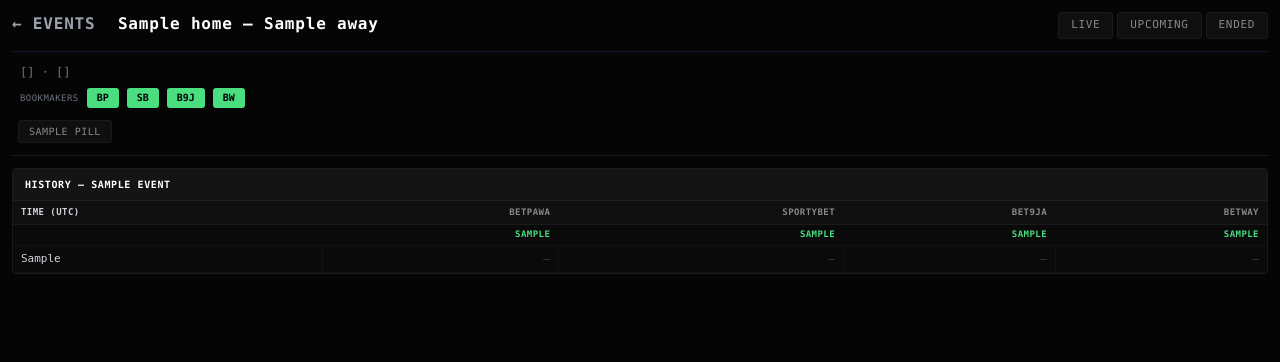
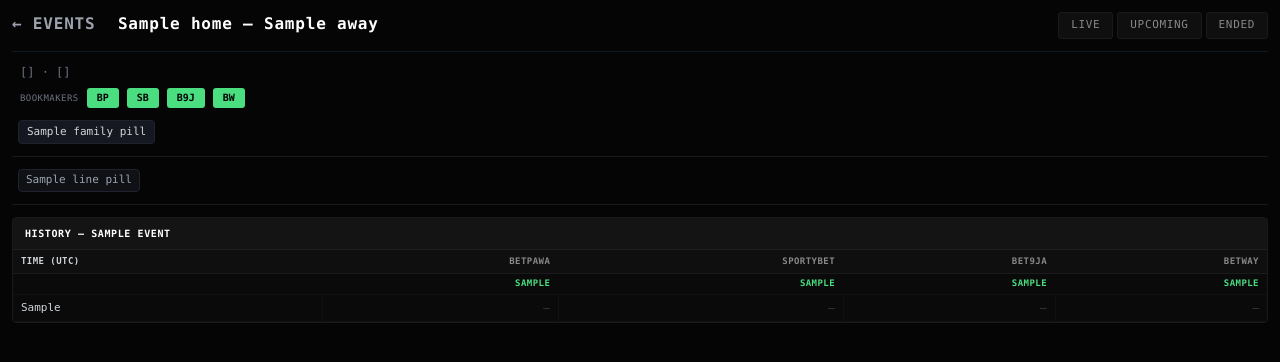
Before and after one commit to lorenzosntr-pawa/odds-scraper, a FastAPI app: template src/odds_scraper/web/templates/event_detail.html in a window 1280 px wide. Shown: the top 362 px of the page. Run offline with FastAPI, Linux system fonts and the light colour scheme; the template is opened without the code that fills it: most values are stand-ins (such as "Sample title", 1, 10 or a date in 2020); parts of the project's set-up code (start-up, migrations or seed data) failed here and were passed over; some libraries are stand-ins or nearby versions.

Commit message:
feat(web/detail): two-stage market pills - family + line
Detail page now shows a family-chip row (1x2 ft / 1x2 1up / 1x2 2up /
Next Goal / Match O/U / Home O/U / Away O/U) and a line-chip row below
it that's only rendered when a parameterized family is active. The
line chips show only the lines that have priced data for this event
(via the get_available_lines query added in Task 2).

Clicking a parameterized family chip with available lines lands on the
lowest line for that family. Family chips with no available lines are
greyed out and non-clickable (.family-pill.disabled).

The legacy flat 'pills' list field on EventDetail is removed; the
template's old single .pills row is replaced with two rows
(.family-pills + .line-pills).

```diff
--- a/src/odds_scraper/web/app.py
+++ b/src/odds_scraper/web/app.py
@@ -31,6 +31,14 @@
 def _sides_for(market_id: str) -> tuple[str, ...]:
     return _spec_by_id[market_id].sides
 
+
+# Single-pill families on the detail page family-chip row. Parameterized
+# families come from _EXPANDER_MARKETS.
+_FAMILY_PILLS_1X2: tuple[tuple[str, str], ...] = (
+    ("1x2_ft",     "1x2 — Full Time"),
+    ("1x2_1up_ft", "1x2 — 1 Up"),
+    ("1x2_2up_ft", "1x2 — 2 Up"),
+)
 
 # Display order for parameterized markets in the detail-page pill bar AND
 # the home-page card expander. Sub-project 3's single source of truth.
@@ -148,8 +156,12 @@
     market_slug: str
     sides: tuple[str, ...]
     sides_short: tuple[str, ...]
-    # Pills: list of (slug, label, is_active)
-    pills: list[tuple[str, str, bool]]
+    # Family-chip row — always rendered. Tuple:
+    #   (family_id, label, default_slug, is_active, is_disabled)
+    family_pills: list[tuple[str, str, str, bool, bool]]
+    # Line-chip row — only populated when active family is parameterized.
+    # Tuple: (slug, label, is_active)
+    line_pills: list[tuple[str, str, bool]]
     # History rows newest first
     history: list[HistoryRow]
 
@@ -307,10 +319,52 @@
         for ts in sorted(bucket.keys(), reverse=True)
     ]
 
-    pills = [
-        (slug, label, slug == market_slug)
-        for mid, _ln, label, slug in _MARKET_PICKER
-    ]
+    # Build the two-stage pill UI: family chips (always) + line chips (only
+    # for parameterized families with data).
+    available_lines = queries.get_available_lines(conn, ev_row["id"])
+
+    # Active family — derive from the active slug.
+    active_market_id, _active_line, _active_label = _PICKER_BY_SLUG[market_slug]
+
+    # Compute each family's default slug — the URL the family chip points
+    # to when clicked.
+    family_default_slug: dict[str, str] = {}
+    for canonical_id, _label in _FAMILY_PILLS_1X2:
+        # 1x2 family default slug equals the canonical_id itself
+        family_default_slug[canonical_id] = canonical_id
+    for canonical_id, _label in _EXPANDER_MARKETS:
+        lines = available_lines.get(canonical_id, [])
+        if lines:
+            prefix = _spec_by_id[canonical_id].column_prefix
+            family_default_slug[canonical_id] = f"{prefix}_{lines[0]}"
+
+    # Family pills: 1x2 trio (always enabled), then the four parameterized
+    # families (disabled when no lines are available).
+    family_pills: list[tuple[str, str, str, bool, bool]] = []
+    for canonical_id, label in _FAMILY_PILLS_1X2:
+        family_pills.append((
+            canonical_id, label, family_default_slug[canonical_id],
+            canonical_id == active_market_id,
+            False,
+        ))
+    for canonical_id, label in _EXPANDER_MARKETS:
+        has_lines = bool(available_lines.get(canonical_id))
+        family_pills.append((
+            canonical_id, label,
+            family_default_slug.get(canonical_id, ""),
+            canonical_id == active_market_id,
+            not has_lines,
+        ))
+
+    # Line pills: only if the active family is parameterized AND has data.
+    line_pills: list[tuple[str, str, bool]] = []
+    expander_ids = {fid for fid, _ in _EXPANDER_MARKETS}
+    if active_market_id in expander_ids:
+        spec = _spec_by_id[active_market_id]
+        prefix = spec.column_prefix
+        for line in available_lines.get(active_market_id, []):
+            slug = f"{prefix}_{line}"
+            line_pills.append((slug, str(line), slug == market_slug))
 
     return EventDetail(
         id=ev_row["id"],
@@ -327,6 +381,7 @@
         market_slug=market_slug,
         sides=sides,
         sides_short=sides_short,
-        pills=pills,
+        family_pills=family_pills,
+        line_pills=line_pills,
         history=history,
     )
--- a/src/odds_scraper/web/static/app.css
+++ b/src/odds_scraper/web/static/app.css
@@ -301,3 +301,44 @@
 .filter-select:disabled {
   opacity: 0.4;
 }
+
+.family-pill {
+  display: inline-block;
+  padding: 3px 8px;
+  margin-right: 3px;
+  background: #161821;
+  color: #d1d5db;
+  border-radius: 4px;
+  font-size: 11px;
+  text-decoration: none;
+  border: 1px solid #1f2330;
+}
+.family-pill.active {
+  background: #233a55;
+  border-color: #2f5378;
+  color: #ffffff;
+}
+.family-pill.disabled {
+  opacity: 0.35;
+  cursor: not-allowed;
+  pointer-events: none;
+}
+.line-pill {
+  display: inline-block;
+  padding: 2px 7px;
+  margin-right: 3px;
+  background: #0f1115;
+  color: #9ca3af;
+  border-radius: 4px;
+  font-size: 11px;
+  text-decoration: none;
+  border: 1px solid #1f2330;
+}
+.line-pill.active {
+  background: #233a55;
+  color: #ffffff;
+  border-color: #2f5378;
+}
+.line-pills {
+  margin-top: 6px;
+}
--- a/src/odds_scraper/web/templates/event_detail.html
+++ b/src/odds_scraper/web/templates/event_detail.html
@@ -45,12 +45,24 @@
     {% endif %}
   </div>
 
-  <div class="pills">
-    {% for slug, label, active in event.pills %}
-      <a href="/events/{{ event.id }}?market={{ slug }}"
-         class="pill{% if active %} active{% endif %}">{{ label }}</a>
+  <div class="pills family-pills">
+    {% for fid, label, default_slug, active, disabled in event.family_pills %}
+      {% if disabled %}
+        <span class="family-pill disabled" title="No data">{{ label }}</span>
+      {% else %}
+        <a href="/events/{{ event.id }}?market={{ default_slug }}"
+           class="family-pill{% if active %} active{% endif %}">{{ label }}</a>
+      {% endif %}
     {% endfor %}
   </div>
+  {% if event.line_pills %}
+    <div class="pills line-pills">
+      {% for slug, label, active in event.line_pills %}
+        <a href="/events/{{ event.id }}?market={{ slug }}"
+           class="line-pill{% if active %} active{% endif %}">{{ label }}</a>
+      {% endfor %}
+    </div>
+  {% endif %}
 
   <div class="history-wrap">
     <div class="history-title">History — {{ event.market_label }}</div>
```
Also changed, not shown: tests/test_web_app.py (+96 -5 lines).
